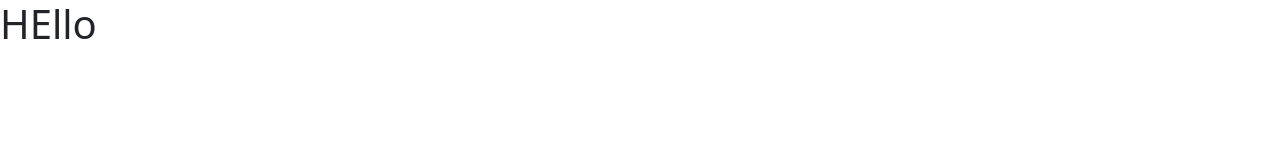
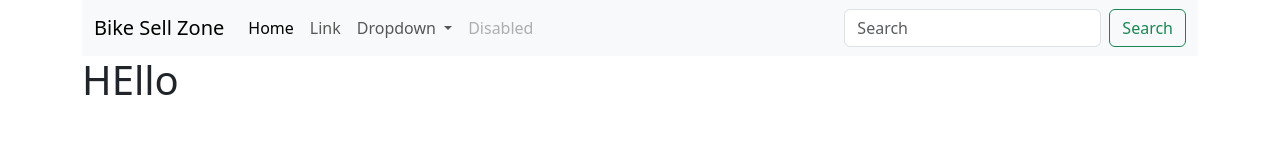
Before and after one commit to vatiza/bike_website, a plain HTML site: page index.html in a window 1280 px wide. Drawn offline with nearby package versions, Linux system fonts and the light colour scheme.

Commit message:
navbar add

```diff
--- a/index.html
+++ b/index.html
@@ -10,7 +10,44 @@
         integrity="sha384-GLhlTQ8iRABdZLl6O3oVMWSktQOp6b7In1Zl3/Jr59b6EGGoI1aFkw7cmDA6j6gD" crossorigin="anonymous">
 </head>
 
-<body>
+
+<body class="container-lg">
+    <nav class="navbar navbar-expand-lg bg-body-tertiary">
+        <div class="container-fluid">
+          <a class="navbar-brand" href="#">Bike Sell Zone</a>
+          <button class="navbar-toggler" type="button" data-bs-toggle="collapse" data-bs-target="#navbarSupportedContent" aria-controls="navbarSupportedContent" aria-expanded="false" aria-label="Toggle navigation">
+            <span class="navbar-toggler-icon"></span>
+          </button>
+          <div class="collapse navbar-collapse" id="navbarSupportedContent">
+            <ul class="navbar-nav me-auto mb-2 mb-lg-0">
+              <li class="nav-item">
+                <a class="nav-link active" aria-current="page" href="#">Home</a>
+              </li>
+              <li class="nav-item">
+                <a class="nav-link" href="#">Link</a>
+              </li>
+              <li class="nav-item dropdown">
+                <a class="nav-link dropdown-toggle" href="#" role="button" data-bs-toggle="dropdown" aria-expanded="false">
+                  Dropdown
+                </a>
+                <ul class="dropdown-menu">
+                  <li><a class="dropdown-item" href="#">Action</a></li>
+                  <li><a class="dropdown-item" href="#">Another action</a></li>
+                  <li><hr class="dropdown-divider"></li>
+                  <li><a class="dropdown-item" href="#">Something else here</a></li>
+                </ul>
+              </li>
+              <li class="nav-item">
+                <a class="nav-link disabled">Disabled</a>
+              </li>
+            </ul>
+            <form class="d-flex" role="search">
+              <input class="form-control me-2" type="search" placeholder="Search" aria-label="Search">
+              <button class="btn btn-outline-success" type="submit">Search</button>
+            </form>
+          </div>
+        </div>
+      </nav>
 <h1>HEllo</h1>
 
 <!-- script -->
```
